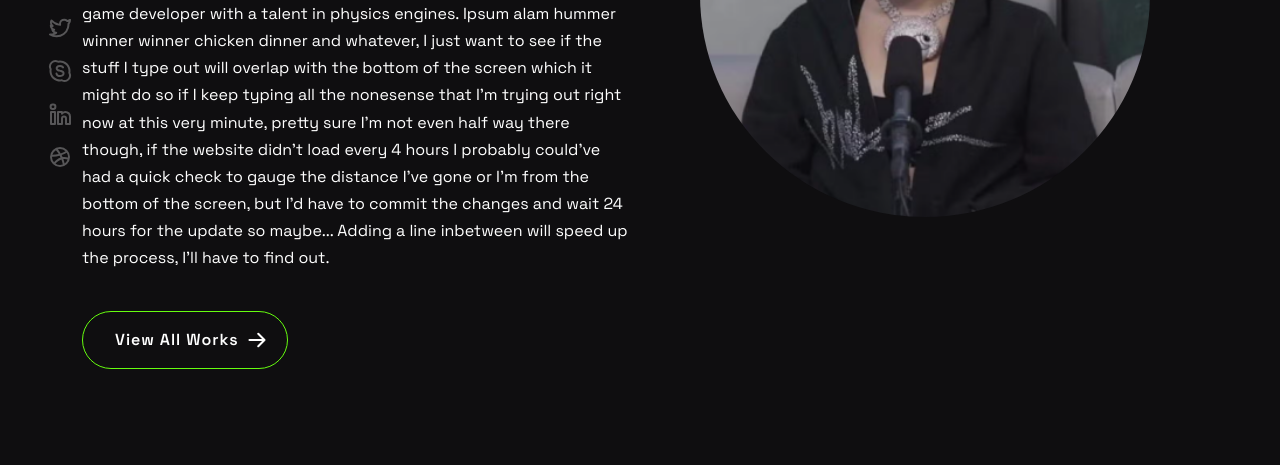
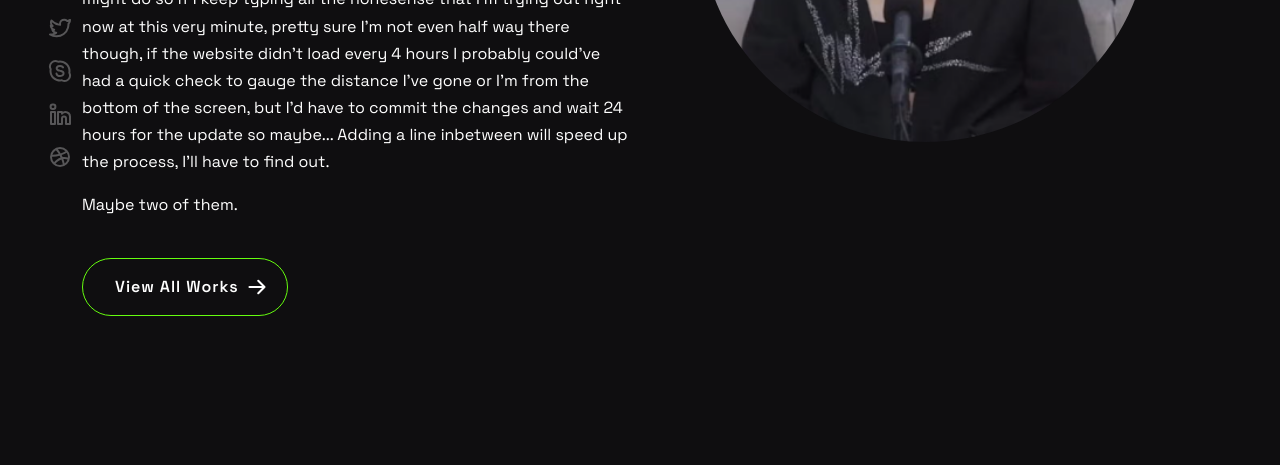
Before and after one commit to K-is-not-available/k-is-not-available.github.io, a plain HTML site: page index.html in a window 1280 px wide. Shown: the part 567-1032 px from the top of the page. After the commit the page ends 883 px from the top, so only its background shows below. Drawn offline with nearby package versions, Linux system fonts and the light colour scheme.

Commit message:
Update index.html

```diff
--- a/index.html
+++ b/index.html
@@ -159,7 +159,7 @@
         </div>
     </nav>
 
-    <section id="hero" class="padding-medium position-relative">
+    <section id="hero" class="p-medium position-relative">
         <div class="container text-white">
             <div class="row flex-row-reverse justify-content-center align-items-center">
                 <div class="col-lg-6 text-center" data-aos="fade-up" data-aos-duration="1400">
@@ -192,6 +192,10 @@
 
                         Adding a line inbetween will speed up the process, I'll have to find out.
                     </p>
+                    <p data-aos="fade-up" data-aos-duration="1400">
+                        Maybe two of them.
+                    </p>
+
                     <a href="portfolio.html" class="btn btn-outline-primary mt-4 position-relative pe-5"
                         data-aos="fade-up" data-aos-duration="1600">
                         view all works
```
